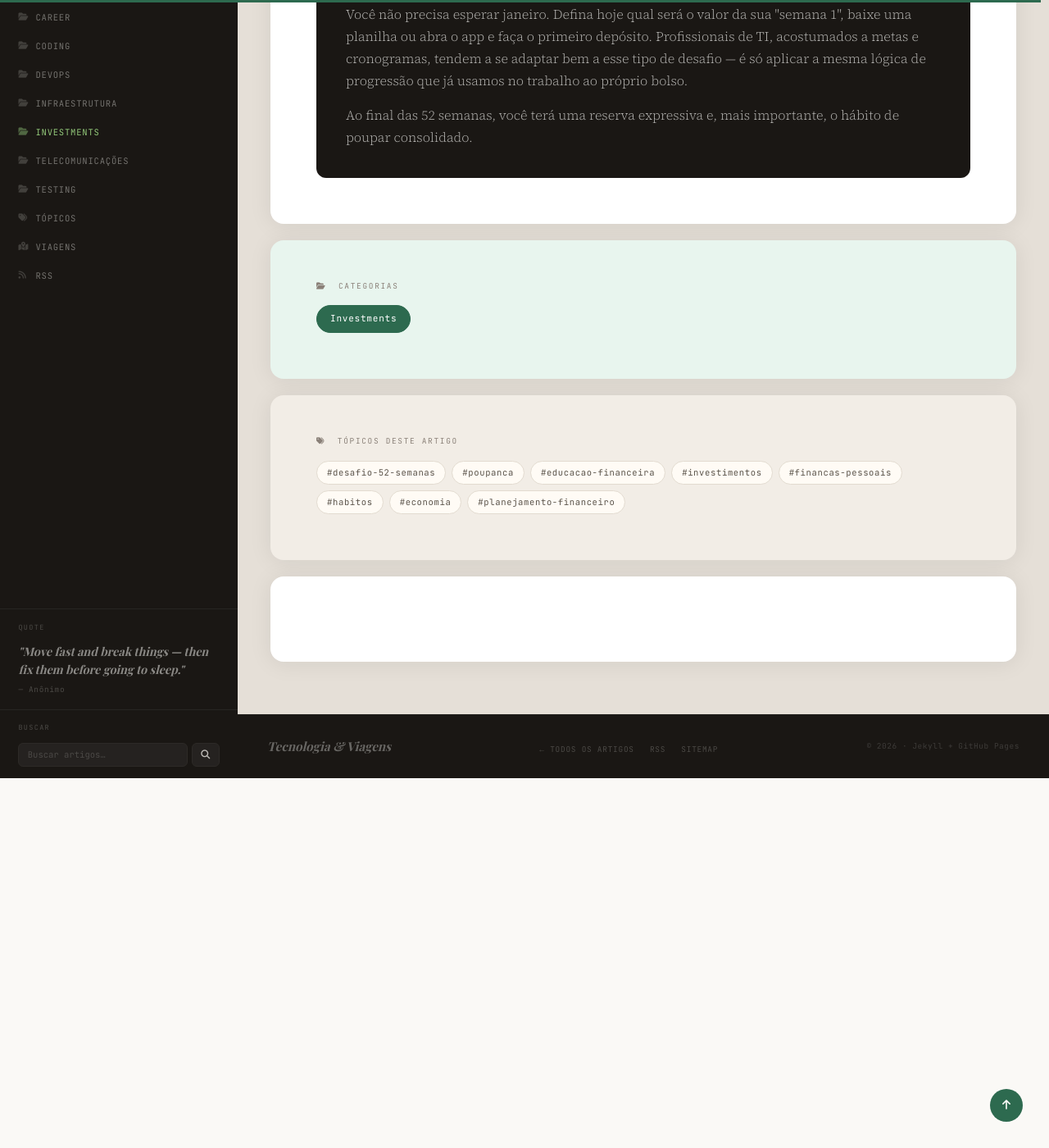
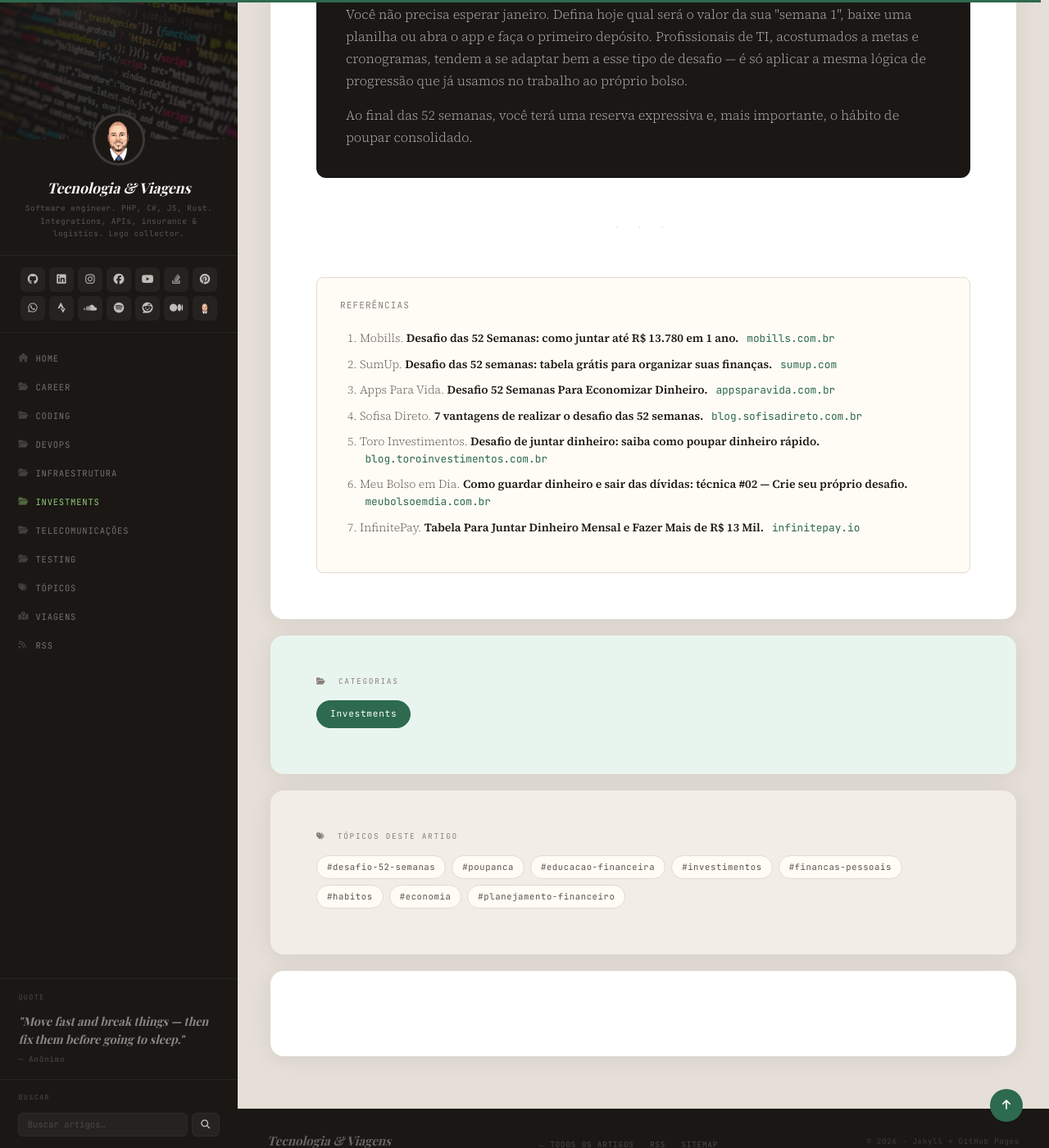
Before and after one commit to guibranco/blog, a Jekyll site: the page built from _posts/2025-12-11-desafio-52-semanas-guia-economia-gradual-iniciantes.md, in a window 1280 px wide and 1400 px high, scrolled down 3976 px. Shown: the whole window at 82% size. Built offline with Jekyll 4.4.1, drawn with Linux system fonts in a browser that asks for light colours; some web fonts are replaced; comment, search, counter and statistics services are not loaded.

Commit message:
Add references to 52-week savings challenge post (#97)
Add a references section with 7 source links to the
52-week savings challenge post, and introduce the
corresponding CSS styles (.references, .references-title,
.references-list) to render the section consistently
with the site design.

```diff
--- a/_posts/2025-12-11-desafio-52-semanas-guia-economia-gradual-iniciantes.md
+++ b/_posts/2025-12-11-desafio-52-semanas-guia-economia-gradual-iniciantes.md
@@ -138,3 +138,39 @@
   <p>Você não precisa esperar janeiro. Defina hoje qual será o valor da sua "semana 1", baixe uma planilha ou abra o app e faça o primeiro depósito. Profissionais de TI, acostumados a metas e cronogramas, tendem a se adaptar bem a esse tipo de desafio — é só aplicar a mesma lógica de progressão que já usamos no trabalho ao próprio bolso.</p>
   <p>Ao final das 52 semanas, você terá uma reserva expressiva e, mais importante, o hábito de poupar consolidado.</p>
 </div>
+
+<div class="divider">· · ·</div>
+
+<div class="references">
+  <p class="references-title">Referências</p>
+  <ol class="references-list">
+    <li>
+      Mobills. <strong>Desafio das 52 Semanas: como juntar até R$ 13.780 em 1 ano.</strong>
+      <a href="https://www.mobills.com.br/blog/economizar/desafio-52-semanas/" target="_blank">mobills.com.br</a>
+    </li>
+    <li>
+      SumUp. <strong>Desafio das 52 semanas: tabela grátis para organizar suas finanças.</strong>
+      <a href="https://www.sumup.com/pt-br/gerenciar/financas/desafio-52-semanas/" target="_blank">sumup.com</a>
+    </li>
+    <li>
+      Apps Para Vida. <strong>Desafio 52 Semanas Para Economizar Dinheiro.</strong>
+      <a href="https://appsparavida.com.br/desafio-52-semanas-para-economizar-dinheiro/" target="_blank">appsparavida.com.br</a>
+    </li>
+    <li>
+      Sofisa Direto. <strong>7 vantagens de realizar o desafio das 52 semanas.</strong>
+      <a href="https://blog.sofisadireto.com.br/vantagens-desafio-das-52-semanas" target="_blank">blog.sofisadireto.com.br</a>
+    </li>
+    <li>
+      Toro Investimentos. <strong>Desafio de juntar dinheiro: saiba como poupar dinheiro rápido.</strong>
+      <a href="https://blog.toroinvestimentos.com.br/educacao-financeira/desafio-de-juntar-dinheiro/" target="_blank">blog.toroinvestimentos.com.br</a>
+    </li>
+    <li>
+      Meu Bolso em Dia. <strong>Como guardar dinheiro e sair das dívidas: técnica #02 — Crie seu próprio desafio.</strong>
+      <a href="https://meubolsoemdia.com.br/Materias/tecnicas-para-guardar-dinheiro2-crie-seu-proprio-desafio" target="_blank">meubolsoemdia.com.br</a>
+    </li>
+    <li>
+      InfinitePay. <strong>Tabela Para Juntar Dinheiro Mensal e Fazer Mais de R$ 13 Mil.</strong>
+      <a href="https://www.infinitepay.io/blog/tabela-para-juntar-dinheiro-mensal" target="_blank">infinitepay.io</a>
+    </li>
+  </ol>
+</div>
--- a/assets/css/main.css
+++ b/assets/css/main.css
@@ -1150,3 +1150,11 @@
   font-family: 'JetBrains Mono', monospace; font-size: 0.625rem;
   color: var(--ink-light); white-space: nowrap; flex-shrink: 0;
 }
+/* ── References ─────────────────────────────────────────────────────────────── */
+.references { margin-top: 2rem; padding: 1.5rem 1.75rem; background: var(--tag-bg); border: 1px solid var(--border); border-radius: 8px; }
+.references-title { font-family: 'JetBrains Mono', monospace; font-size: 0.69rem; letter-spacing: .1em; text-transform: uppercase; color: var(--ink-light); margin-bottom: 1rem; }
+.references-list { margin: 0; padding-left: 1.5rem; display: flex; flex-direction: column; gap: .65rem; }
+.references-list li { font-family: 'Source Serif 4', serif; font-size: .875rem; color: var(--ink-muted); line-height: 1.5; }
+.references-list li strong { color: var(--ink); font-weight: 600; }
+.references-list li a { font-family: 'JetBrains Mono', monospace; font-size: .8rem; color: var(--accent); text-decoration: none; margin-left: .4rem; }
+.references-list li a:hover { text-decoration: underline; }
```
